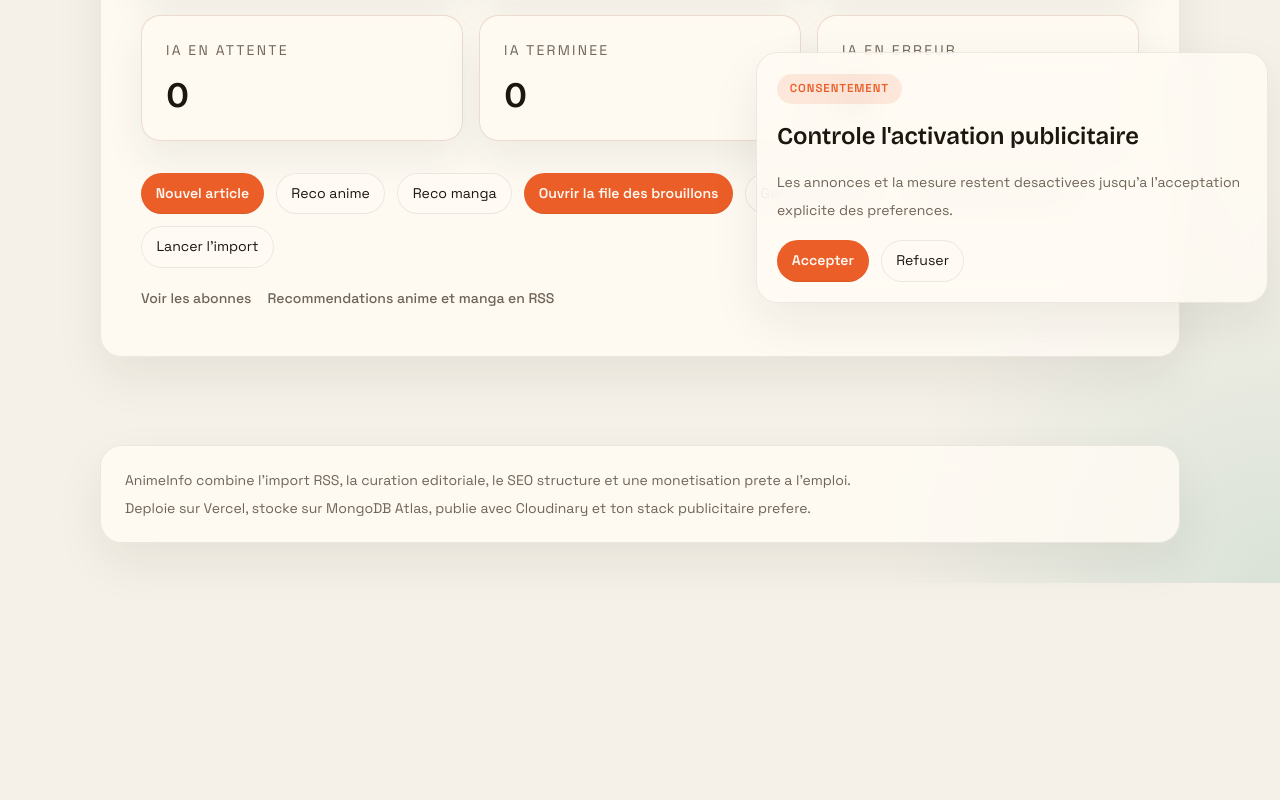
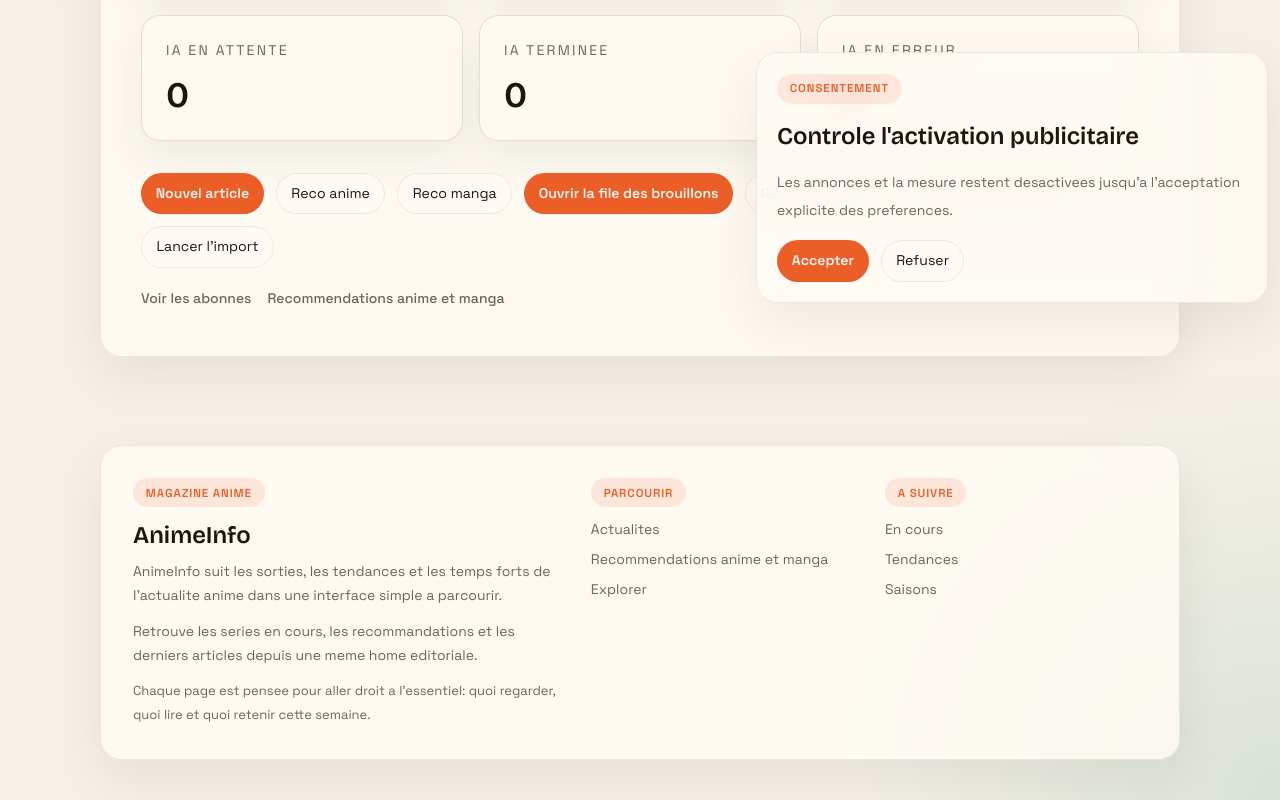
Before and after one commit to Beerus243/animeinfo, a Next.js app: page /admin in a window 1280 px wide. Shown: the part 485-1285 px from the top of the page. Before the commit the page ends 1068 px from the top, so only its background shows below. Built offline with nearby package versions, Linux system fonts and the light colour scheme; no server answers; the database is empty.

Commit message:
version iconOtaku V1.1

```diff
--- a/app/admin/anime/page.tsx
+++ b/app/admin/anime/page.tsx
@@ -80,6 +80,7 @@
                 popularityScore: anime.popularityScore ?? undefined,
                 isPopularNow: anime.isPopularNow ?? undefined,
                 notificationsEnabled: anime.notificationsEnabled ?? undefined,
+                tags: anime.tags ?? undefined,
               }}
             />
           ))}
--- a/app/admin/components/AnimeCard.tsx
+++ b/app/admin/components/AnimeCard.tsx
@@ -1,6 +1,8 @@
 "use client";
 
 import Link from "next/link";
+
+import { useLanguage } from "@/app/components/LanguageProvider";
 
 type AnimeCardProps = {
   anime: {
@@ -11,10 +13,20 @@
     popularityScore?: number;
     isPopularNow?: boolean;
     notificationsEnabled?: boolean;
+    tags?: string[];
   };
 };
 
 export default function AnimeCard({ anime }: AnimeCardProps) {
+  const { messages } = useLanguage();
+  const sourceLabel = anime.tags?.includes("icotaku")
+    ? messages.adminAnime.sourceIcotaku
+    : anime.tags?.includes("voiranime")
+      ? messages.adminAnime.sourceVoiranime
+      : anime.tags?.includes("anime-upcoming-feed")
+        ? messages.adminAnime.sourceLegacyFeed
+        : messages.adminAnime.sourceManual;
+
   return (
     <article className="content-card p-5 md:p-6">
       <div className="flex flex-wrap items-center justify-between gap-3 text-[11px] uppercase tracking-[0.16em] text-muted md:text-xs">
@@ -23,6 +35,7 @@
       </div>
       <h2 className="mt-3 font-display text-xl font-semibold md:mt-4 md:text-2xl">{anime.title}</h2>
       <div className="mt-4 flex flex-wrap gap-2 text-sm text-muted">
+        <span className="rounded-full border border-line px-3 py-2">{sourceLabel}</span>
         <span className="rounded-full border border-line px-3 py-2">Popularity {anime.popularityScore || 0}</span>
         {anime.isPopularNow ? <span className="rounded-full bg-accent-soft px-3 py-2 font-medium text-accent">Popular</span> : null}
         <span className="rounded-full border border-line px-3 py-2">{anime.notificationsEnabled === false ? "Notifications off" : "Notifications on"}</span>
--- a/app/admin/components/ImportAnimeFeedsButton.tsx
+++ b/app/admin/components/ImportAnimeFeedsButton.tsx
@@ -6,7 +6,7 @@
 import { useLanguage } from "@/app/components/LanguageProvider";
 
 type ImportAnimeFeedsButtonProps = {
-  mode?: "all" | "icotaku-refresh";
+  mode?: "all" | "icotaku-refresh" | "cleanup-legacy-upcoming";
   idleLabel?: string;
   pendingLabel?: string;
   successLabel?: string;
--- a/app/components/Footer.tsx
+++ b/app/components/Footer.tsx
@@ -1,3 +1,5 @@
+import Link from "next/link";
+
 import { getMessages } from "@/lib/i18n/messages";
 import { getServerLocale } from "@/lib/i18n/server";
 
@@ -7,10 +9,45 @@
 
   return (
     <footer className="px-3 py-10">
-      <div className="shell-container panel flex flex-col gap-4 px-6 py-6 text-sm text-muted md:flex-row md:items-center md:justify-between">
-        <div className="space-y-2">
-          <p>{messages.footer.line1}</p>
-          <p>{messages.footer.line2}</p>
+      <div className="shell-container panel grid gap-8 px-6 py-7 text-sm text-muted md:grid-cols-[minmax(0,1.3fr)_minmax(0,0.8fr)_minmax(0,0.8fr)] md:px-8 md:py-8">
+        <div className="space-y-3">
+          <p className="eyebrow">{messages.footer.tagline}</p>
+          <div>
+            <p className="font-display text-2xl font-semibold text-foreground">{messages.footer.brand}</p>
+            <p className="mt-2 leading-6">{messages.footer.line1}</p>
+          </div>
+          <p className="max-w-xl leading-6">{messages.footer.line2}</p>
+          <p className="max-w-xl text-[13px] leading-6">{messages.footer.note}</p>
+        </div>
+
+        <div>
+          <p className="eyebrow">{messages.footer.browseLabel}</p>
+          <nav className="mt-3 grid gap-2.5">
+            <Link className="transition-colors hover:text-foreground" href="/articles">
+              {messages.header.news}
+            </Link>
+            <Link className="transition-colors hover:text-foreground" href="/recommendations">
+              {messages.recommendations.title}
+            </Link>
+            <Link className="transition-colors hover:text-foreground" href="/explore">
+              {messages.header.explore}
+            </Link>
+          </nav>
+        </div>
+
+        <div>
+          <p className="eyebrow">{messages.footer.followLabel}</p>
+          <nav className="mt-3 grid gap-2.5">
+            <Link className="transition-colors hover:text-foreground" href="/airing">
+              {messages.header.airing}
+            </Link>
+            <Link className="transition-colors hover:text-foreground" href="/trending">
+              {messages.header.trending}
+            </Link>
+            <Link className="transition-colors hover:text-foreground" href="/season">
+              {messages.header.season}
+            </Link>
+          </nav>
         </div>
       </div>
     </footer>
--- a/app/page.tsx
+++ b/app/page.tsx
@@ -8,7 +8,6 @@
 import { ensureArticlesLocalization } from "@/lib/articleTranslation";
 import { getMessages } from "@/lib/i18n/messages";
 import { getServerLocale } from "@/lib/i18n/server";
-import { absoluteUrl } from "@/lib/seo";
 import { connectToDatabase } from "@/lib/mongodb";
 import Anime from "@/models/Anime";
 import Article from "@/models/Article";
@@ -165,7 +164,7 @@
               {messages.home.seoTitle}
             </h3>
             <p className="mt-2.5 text-[13px] leading-6 text-muted md:text-sm">
-              {messages.home.seoDescription} {absoluteUrl("/")}{messages.home.seoDescriptionTail}
+              {messages.home.seoDescription}
             </p>
           </div>
         </aside>
--- a/lib/i18n/messages.ts
+++ b/lib/i18n/messages.ts
@@ -23,15 +23,15 @@
     localeLabel: "Langue",
     locales: { fr: "Francais", en: "English" },
     header: {
-      tagline: "Media anime",
+      tagline: "Magazine anime",
       home: "Accueil",
       news: "Actualites",
       airing: "En cours",
       explore: "Explorer",
-      trending: "Trending",
-      season: "Season",
+      trending: "Tendances",
+      season: "Saisons",
       categories: "Categories",
-      dashboard: "Dashboard",
+      dashboard: "Pilotage",
       admin: "Admin",
       console: "Console",
       homeAria: "Retour a l'accueil AnimeInfo",
@@ -43,13 +43,18 @@
       dark: "Sombre",
     },
     footer: {
-      line1: "AnimeInfo combine l'import RSS, la curation editoriale, le SEO structure et une monetisation prete a l'emploi.",
-      line2: "Deploie sur Vercel, stocke sur MongoDB Atlas, publie avec Cloudinary et ton stack publicitaire prefere.",
+      brand: "AnimeInfo",
+      tagline: "Magazine anime",
+      line1: "AnimeInfo suit les sorties, les tendances et les temps forts de l'actualite anime dans une interface simple a parcourir.",
+      line2: "Retrouve les series en cours, les recommandations et les derniers articles depuis une meme home editoriale.",
+      browseLabel: "Parcourir",
+      followLabel: "A suivre",
+      note: "Chaque page est pensee pour aller droit a l'essentiel: quoi regarder, quoi lire et quoi retenir cette semaine.",
     },
     home: {
       eyebrow: "Veille anime",
-      title: "L'actualite anime editee avec la vitesse du RSS et le controle d'une redaction.",
-      description: "AnimeInfo reunit l'ingestion de flux, la relecture editoriale, le SEO structure et la moneti- sation dans une seule stack Next.js.",
+      title: "L'actualite anime, choisie et ordonnee pour suivre la saison sans bruit.",
+      description: "AnimeInfo rassemble les infos essentielles, les sorties en cours et une selection editoriale claire pour suivre l'animation japonaise au quotidien.",
       browse: "Parcourir les actualites",
       exploreTrending: "Voir le trending",
       subscribeEyebrow: "Abonnement",
@@ -60,16 +65,15 @@
       industry: "Industrie",
       noSummary: "Resume indisponible pour le moment.",
       readArticle: "Lire l'article",
-      waitingTitle: "Les imports RSS sont prets.",
-      waitingDescription: "Publie le premier brouillon pour alimenter la home, les metas et le sitemap.",
+      waitingTitle: "La selection arrive bientot.",
+      waitingDescription: "Les prochains articles publies apparaitront ici des qu'ils seront prets cote redaction.",
       latestEyebrow: "Dernieres actus",
       latestTitle: "Couverture anime recente",
       viewAll: "Tout voir",
       noArticles: "Aucun article publie pour le moment.",
-      seoEyebrow: "SEO pret",
-      seoTitle: "Des pages structurees des le premier jour",
-      seoDescription: "Les URL canoniques partent de",
-      seoDescriptionTail: ", les pages article emettent du JSON-LD et le sitemap n'indexe que les news publiees.",
+      seoEyebrow: "A suivre",
+      seoTitle: "Un point d'entree simple pour suivre la saison",
+      seoDescription: "Consulte les sorties en cours, les tendances du moment et les nouveaux articles sans quitter la home.",
     },
     news: {
       eyebrow: "Archives",
@@ -77,7 +81,7 @@
       pagePrefix: "Page",
       pageMiddle: "sur",
       pageSuffix: "Les articles n'apparaissent ici qu'une fois la relecture editoriale terminee.",
-      archiveNote: "Cette archive est pensee pour un crawl pagine et des pages article structurees.",
+      archiveNote: "Feuillette les derniers articles publies, des sorties de la semaine aux annonces qui comptent pour la saison.",
       previous: "Precedent",
       next: "Suivant",
     },
@@ -144,11 +148,11 @@
     explore: {
       eyebrow: "Explorer",
       title: "Trending, saisons et categories au meme endroit",
-      description: "Une page de synthese qui regroupe les tendances, les saisons anime et les categories editoriales sans disperser la navigation publique.",
+      description: "Une vue d'ensemble pour passer des sujets chauds aux saisons anime et aux grands univers suivis par la redaction.",
       trendingTitle: "Tendances du moment",
       seasonTitle: "Saisons anime",
       categoriesTitle: "Categories editoriales",
-      liveRssTitle: "Flux RSS en direct",
+      liveRssTitle: "En ce moment chez les sources",
       openDetail: "Ouvrir le detail",
       animeFallback: "Aucune fiche anime mise en avant pour le moment.",
     },
@@ -172,14 +176,14 @@
       description: "Une vue rapide des news, categories et tags qui dominent la conversation anime recente.",
       hotTopics: "Tags en hausse",
       topCategories: "Categories en tete",
-      rssEyebrow: "Flux live",
-      rssTitle: "Tendances recuperees depuis les flux RSS",
+      rssEyebrow: "A chaud",
+      rssTitle: "Titres qui font bouger l'actualite anime",
       noArticles: "Aucune tendance publique disponible pour le moment.",
     },
     season: {
       eyebrow: "Saisons",
       title: "Calendrier anime par saison",
-      description: "Une porte d'entree SEO pour suivre les saisons anime, les hubs de licences et les publications editoriales associees.",
+      description: "Retrouve les saisons anime, les series qui les composent et les articles qui accompagnent leur diffusion.",
       animeCount: "anime references",
       explore: "Explorer l'univers",
       latestAnime: "Animes relies",
@@ -188,8 +192,8 @@
     },
     recommendations: {
       eyebrow: "Recommendations",
-      title: "Recommendations anime et manga en RSS",
-      description: "Un hub public pour agreger les recommandations editoriales importees par flux RSS, separees entre anime et manga.",
+      title: "Recommendations anime et manga",
+      description: "Des selections editoriales pour retrouver vite une serie a lancer, un film a rattraper ou un manga a commencer.",
       explore: "Explorer",
       animeTitle: "Recommendations anime",
       mangaTitle: "Recommendations manga",
@@ -267,6 +271,15 @@
       refreshIcotakuSuccess: "Icotaku termine: {updated} mis a jour, {removed} ancien(s) airing supprime(s).",
       refreshIcotakuEmpty: "Icotaku a repondu mais n'a renvoye aucun anime en cours dans cet environnement.",
       refreshIcotakuFailed: "Impossible de rafraichir Icotaku pour le moment.",
+      cleanupLegacyUpcoming: "Nettoyer anciens upcoming",
+      cleaningLegacyUpcoming: "Nettoyage des anciens upcoming...",
+      cleanupLegacyUpcomingSuccess: "Nettoyage termine: {removed} ancien(s) upcoming supprime(s).",
+      cleanupLegacyUpcomingEmpty: "Aucun ancien upcoming a supprimer.",
+      cleanupLegacyUpcomingFailed: "Impossible de nettoyer les anciens upcoming pour le moment.",
+      sourceIcotaku: "Source Icotaku",
+      sourceVoiranime: "Source Voiranime",
+      sourceLegacyFeed: "Ancien flux auto",
+      sourceManual: "Fiche manuelle",
       sendAlerts: "Envoyer les alertes",
       sendingAlerts: "Envoi...",
       alertSendSuccess: "Alertes envoyees a {count} abonnes.",
@@ -483,13 +496,18 @@
       dark: "Dark",
     },
     footer: {
-      line1: "AnimeInfo combines RSS ingestion, editorial curation, structured SEO, and monetization readiness.",
-      line2: "Deploy on Vercel, persist on MongoDB Atlas, publish with Cloudinary, and plug in your preferred ad stack.",
+      brand: "AnimeInfo",
+      tagline: "Anime magazine",
+      line1: "AnimeInfo tracks releases, trends, and key anime news in a visitor-friendly editorial experience.",
+      line2: "Follow currently airing series, recommendations, and fresh coverage from one clear homepage.",
+      browseLabel: "Browse",
+      followLabel: "Follow now",
+      note: "Each page is built to answer three simple questions quickly: what to watch, what to read, and what matters this week.",
     },
     home: {
       eyebrow: "Anime watchdesk",
-      title: "Anime news edited with RSS speed and newsroom control.",
-      description: "AnimeInfo combines feed ingestion, editorial review, structured SEO, and monetization readiness in one Next.js publishing stack.",
+      title: "Anime news arranged to follow the season without the noise.",
+      description: "AnimeInfo brings together essential anime news, currently airing releases, and a clear editorial selection for everyday browsing.",
       browse: "Browse latest news",
       exploreTrending: "See trending now",
       subscribeEyebrow: "Subscription",
@@ -500,16 +518,15 @@
       industry: "Industry",
       noSummary: "No summary available yet.",
       readArticle: "Read the article",
-      waitingTitle: "RSS imports are wired and waiting.",
-      waitingDescription: "Publish the first draft to populate the homepage modules, metadata, and sitemap.",
+      waitingTitle: "Fresh picks are on the way.",
+      waitingDescription: "New published stories will appear here as soon as the editorial queue is ready.",
       latestEyebrow: "Latest drops",
       latestTitle: "Fresh anime coverage",
       viewAll: "View all",
       noArticles: "No published article yet.",
-      seoEyebrow: "SEO ready",
-      seoTitle: "Structured pages from day one",
-      seoDescription: "Canonical URLs are based on",
-      seoDescriptionTail: ", article pages can emit JSON-LD, and the sitemap only indexes published news.",
+      seoEyebrow: "What to watch",
+      seoTitle: "A simple hub for following the season",
+      seoDescription: "Check current releases, live trends, and the newest stories without leaving the homepage.",
     },
     news: {
       eyebrow: "News archive",
@@ -517,7 +534,7 @@
       pagePrefix: "Page",
       pageMiddle: "of",
       pageSuffix: "Published stories only appear here once the editorial workflow is complete.",
-      archiveNote: "This archive is designed for paginated crawlability and structured article pages.",
+      archiveNote: "Browse the latest published stories, from weekly releases to the announcements shaping the current season.",
       previous: "Previous",
       next: "Next",
     },
@@ -584,11 +601,11 @@
     explore: {
       eyebrow: "Explore",
       title: "Trending, seasons, and categories in one place",
-      description: "A single synthesis page that groups trends, anime seasons, and editorial categories without fragmenting the public navigation.",
+      description: "A wide-angle view that moves from hot topics to anime seasons and the main editorial lanes worth following.",
       trendingTitle: "Current trends",
       seasonTitle: "Anime seasons",
       categoriesTitle: "Editorial categories",
-      liveRssTitle: "Live RSS",
+      liveRssTitle: "What sources are talking about now",
       openDetail: "Open details",
       animeFallback: "No anime hub is highlighted yet.",
     },
@@ -613,13 +630,13 @@
       hotTopics: "Rising tags",
       topCategories: "Leading categories",
       rssEyebrow: "Live feeds",
-      rssTitle: "Trends pulled from available RSS feeds",
+      rssTitle: "Stories moving the anime conversation right now",
       noArticles: "No public trending stories are available yet.",
     },
     season: {
       eyebrow: "Seasons",
       title: "Anime season hub",
-      description: "A public SEO entry point to track anime seasons, franchise hubs, and the editorial coverage connected to them.",
+      description: "Track each anime season, the shows inside it, and the stories that follow their run week after week.",
       animeCount: "referenced anime",
       explore: "Explore hub",
       latestAnime: "Related anime",
@@ -628,8 +645,8 @@
     },
     recommendations: {
       eyebrow: "Recommendations",
-      title: "Anime and manga recommendations via RSS",
-      description: "A public hub that aggregates editorial recommendation content imported from RSS feeds, split between anime and manga.",
+      title: "Anime and manga recommendations",
+      description: "Editorial picks to help you find a new series to start, a film to catch up on, or a manga to open next.",
       explore: "Explore",
       animeTitle: "Anime recommendations",
       mangaTitle: "Manga recommendations",
@@ -707,6 +724,15 @@
       refreshIcotakuSuccess: "Icotaku finished: {updated} updated, {removed} legacy airing entries removed.",
       refreshIcotakuEmpty: "Icotaku responded but returned no airing anime items in this environment.",
       refreshIcotakuFailed: "Unable to refresh Icotaku right now.",
+      cleanupLegacyUpcoming: "Clean legacy upcoming",
+      cleaningLegacyUpcoming: "Cleaning legacy upcoming...",
+      cleanupLegacyUpcomingSuccess: "Cleanup finished: {removed} legacy upcoming entries removed.",
+      cleanupLegacyUpcomingEmpty: "No legacy upcoming entries to remove.",
+      cleanupLegacyUpcomingFailed: "Unable to clean legacy upcoming entries right now.",
+      sourceIcotaku: "Icotaku source",
+      sourceVoiranime: "Voiranime source",
+      sourceLegacyFeed: "Legacy auto feed",
+      sourceManual: "Manual entry",
       sendAlerts: "Send alerts",
       sendingAlerts: "Sending...",
       alertSendSuccess: "Alerts sent to {count} subscribers.",
--- a/package.json
+++ b/package.json
@@ -9,6 +9,7 @@
     "lint": "eslint .",
     "generate:vapid": "tsx scripts/generate-vapid-keys.ts",
     "import:anime": "tsx scripts/import-anime-feeds.ts",
+    "cleanup:anime:legacy-upcoming": "tsx scripts/import-anime-feeds.ts --cleanup-legacy-upcoming",
     "import:example": "tsx scripts/import-example.ts",
     "reset:import:french": "tsx scripts/reset-and-import-french-feeds.ts",
     "migrate:cloudinary-images": "tsx scripts/migrate-cloudinary-images.ts",
```
Also changed, not shown: app/admin/components/AdminAnimeActions.tsx (+8 -0 lines), app/api/admin/import-anime-feeds/route.ts (+15 -1 lines), lib/animeFeedImport.ts (+12 -0 lines), scripts/import-anime-feeds.ts (+7 -1 lines).
